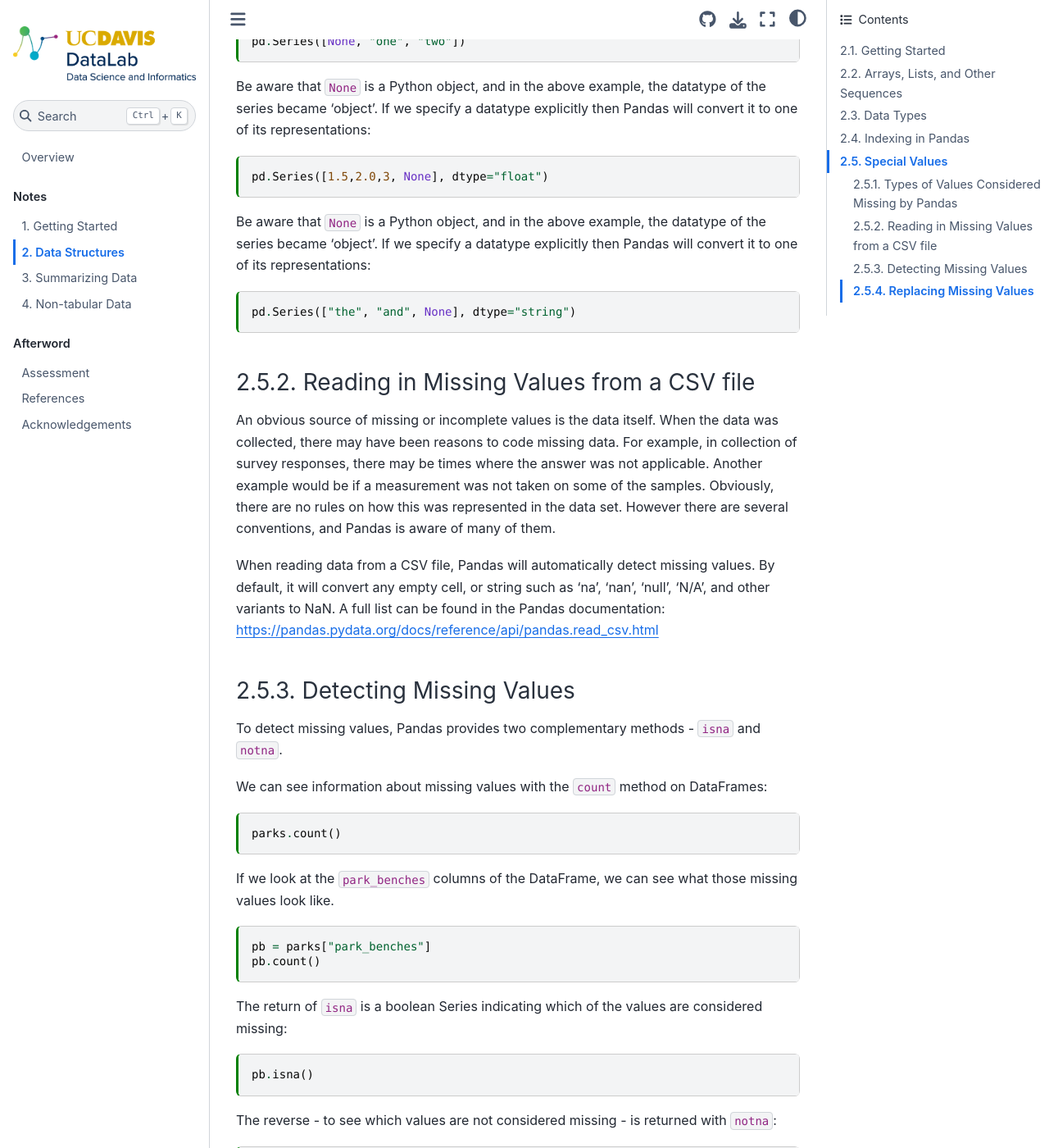
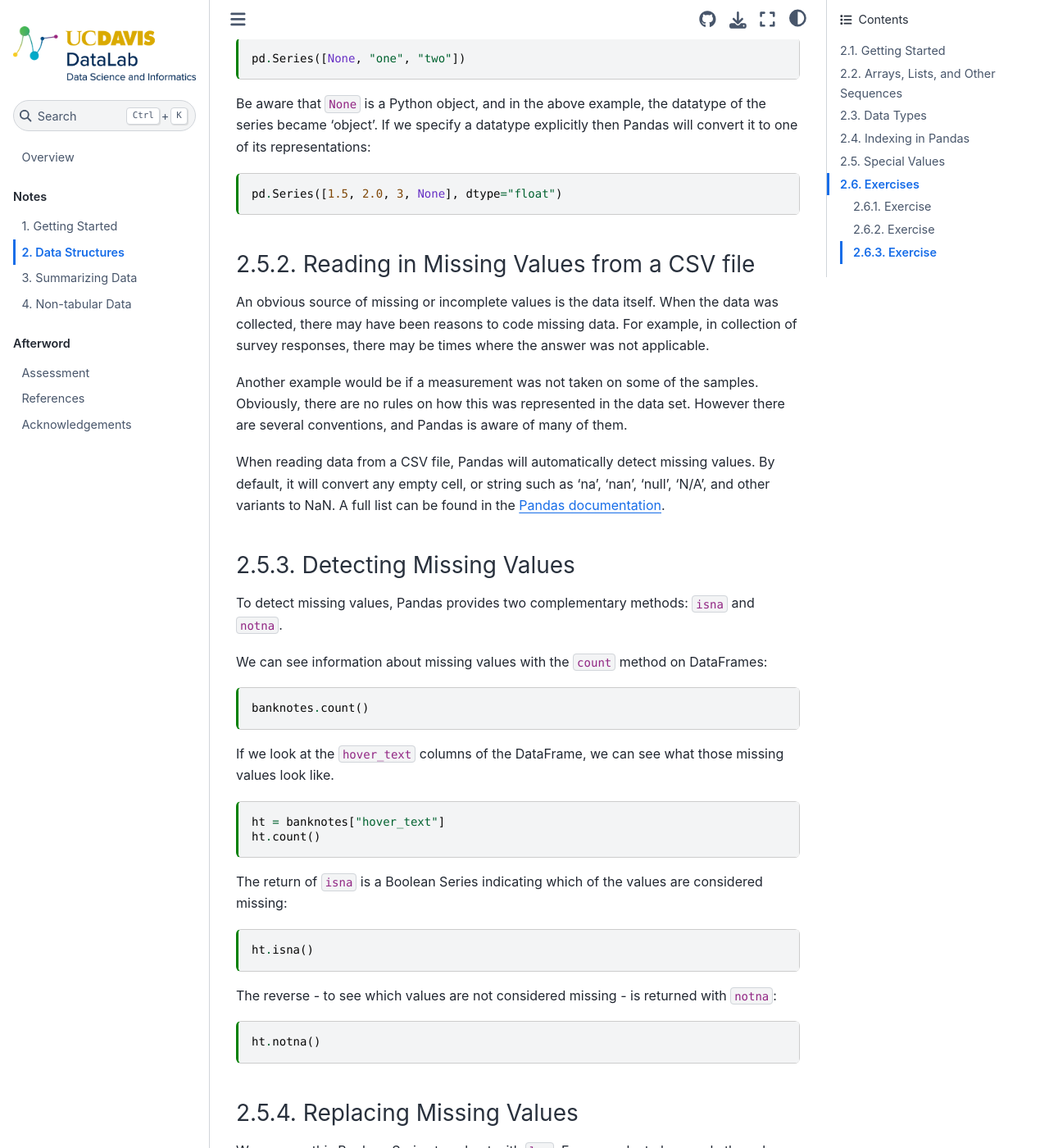
Before and after one commit to ucdavisdatalab/workshop_python_basics, a Jupyter Book: the page built from chapters/02_pandas-basics.md, in a window 1280 px wide and 1400 px high, scrolled down 14724 px. Shown: the whole window at 82% size. Built offline with Jupyter Book 1.0.4 settings and Sphinx 7.4.7 and the Sphinx Book theme 1.1.4, drawn with Linux system fonts in a browser that asks for light colours; some of the changed text lies outside the part shown.

Commit message:
finishing draft rework of chapter 2

````diff
--- a/chapters/02_pandas-basics.md
+++ b/chapters/02_pandas-basics.md
@@ -95,6 +94,9 @@
 * reshape and transform data
 * subset and filter data
 * merge and combine data
+
+Here are a few examples of the extra metadata a Series contains (more on this
+later):
 
 ```{code-cell}
 bill_value.name
@@ -718,14 +720,13 @@
 ```
 
 
+(special-values)=
+Special Values
+--------------
 
-```{code-cell}
-parks = pd.read_csv("data/parks_final.csv")
-```
-## Special Values
-
-Often times, the data we have will work with has missing, or invalid data.
-Its important to understand these values, and how to work with them in Pandas.
+You may have noticed that some of the data in `banknotes` is missing. This is
+common, and it's important to understand how to handle missing or invalid
+values.
 
 There are many reasons that could cause these values to be missing or incomplete,
 and as a result, Pandas provides lots of flexibility for detecting and handling
@@ -734,17 +735,22 @@
 In Pandas, these special values, are generally treated as missing values
 in the dataset, and are represented by the NumPy `nan` type. This reduces
 some of the nuance of data values and types, but was seemingly done
-for computational preformance reasons.
+for computational performance reasons.
 
+```{code-cell}
+banknotes.iloc[-25]
+```
+
+(missing-values-in-pandas)=
 ### Types of Values Considered Missing by Pandas
 
-In addition to `np.nan` (which displays as NaN), Pandas interprets
-several other values as missing.
-This includes Python's `None` type, as well as Pandas' experimental `NA` types.
+In addition to `np.nan` (which displays as NaN), Pandas interprets several
+other values as missing.  This includes Python's `None` type, as well as
+Pandas' experimental `NA` types.
 
-Python's `None` type represents something that has no value.
-It often comes about as the return of a function, if something hasn't
-been defined yet, or if something wasn't found.
+Python's `None` type represents something that has no value. It often comes
+about as the return of a function, if something hasn't been defined yet, or if
+something wasn't found.
 
 When creating a Series, we can pass this value:
 ```{code-cell}
@@ -755,84 +761,134 @@
 datatype of the series became 'object'. If we specify a datatype explicitly
 then Pandas will convert it to one of its representations:
 ```{code-cell}
-pd.Series([1.5,2.0,3, None], dtype="float")
+pd.Series([1.5, 2.0, 3, None], dtype="float")
 ```
 
-Be aware that `None` is a Python object, and in the above example, the
-datatype of the series became 'object'. If we specify a datatype explicitly
-then Pandas will convert it to one of its representations:
-```{code-cell}
-pd.Series(["the", "and", None], dtype="string")
-```
 
+(missing-values-in-csvs)=
 ### Reading in Missing Values from a CSV file
 
 An obvious source of missing or incomplete values is the data itself.
 When the data was collected, there may have been reasons to code missing data.
 For example, in collection of survey responses, there may be times where the
 answer was not applicable.
+
 Another example would be if a measurement was not taken on some of the samples.
 Obviously, there are no rules on how this was represented in the data set.
 However there are several conventions, and Pandas is aware of many of them.
 
 When reading data from a CSV file, Pandas will automatically detect missing
-values.
-By default, it will convert any empty cell, or string such as 'na', 'nan', 'null',
-'N/A', and other variants to NaN.
-A full list can be found in the Pandas documentation: https://pandas.pydata.org/docs/reference/api/pandas.read_csv.html
+values. By default, it will convert any empty cell, or string such as 'na',
+'nan', 'null', 'N/A', and other variants to NaN.  A full list can be found in
+the [Pandas documentation][readcsv].
 
 
+[readcsv]: https://pandas.pydata.org/docs/reference/api/pandas.read_csv.html
+
+
+(detecting-missing-values)=
 ### Detecting Missing Values
 
-To detect missing values, Pandas provides two complementary methods -
-`isna` and `notna`.
+To detect missing values, Pandas provides two complementary methods: `isna` and
+`notna`.
 
 We can see information about missing values with the `count` method on
 DataFrames:
+
 ```{code-cell}
-parks.count()
+banknotes.count()
 ```
 
-If we look at the `park_benches` columns of the DataFrame, we can see what
+If we look at the `hover_text` columns of the DataFrame, we can see what
 those missing values look like.
+
 ```{code-cell}
-pb = parks["park_benches"]
-pb.count()
+ht = banknotes["hover_text"]
+ht.count()
 ```
 
-The return of `isna` is a boolean Series indicating which of the values
-are considered missing:
+The return of `isna` is a Boolean Series indicating which of the values are
+considered missing:
+
 ```{code-cell}
-pb.isna()
+ht.isna()
 ```
 
 The reverse - to see which values are not considered missing - is returned
 with `notna`:
+
 ```{code-cell}
-pb.notna()
+ht.notna()
 ```
 
+(replacing-missing-values)=
 ### Replacing Missing Values
 
-We can use this boolean Series to subset.
-For example, to keep only the values that aren't missing:
+We can use this Boolean Series to subset with `loc`. For example, to keep only
+the values that aren't missing:
+
 ```{code-cell}
-pb.loc[pb.notna()]
+ht.loc[ht.notna()]
 ```
 
 Pandas also provides a shortcut with the `dropna` method:
+
 ```{code-cell}
-pb.dropna()
+ht.dropna()
 ```
 
 Another strategy may be to fill the missing values. We could do so using the
 `fillna` method:
+
 ```{code-cell}
-pb.fillna(-1)
+ht.fillna(-1, inplace=True)
+ht
 ```
 
-Additionally, the data set may have its own indicator for missing values,
-e.g "" or 0. We can convert those to missing using the `replace` method:
+Additionally, the data set may have its own indicator for missing values, e.g
+"" or 0. We can convert those to missing using the `replace` method:
+
 ```{code-cell}
-pb.replace(-1, np.nan)
+ht.replace(-1, np.nan)
 ```
+
+
+Exercises
+---------
+
+### Exercise
+
+Python's `range` function offers another way to create a sequence. Read the
+help file for this function.
+
+Python's `range` function offers another way to create a sequence of numbers.
+Read the help file for this function.
+
+1. Create an example range. How does this differ from a list?
+2. Describe the three arguments that you can use in `range`. Give examples of
+  each.
+3. Convert one of those ranges to a list and print it to screen. What changes
+  in the way Python represents this sequence?
+
+
+### Exercise
+
+Return to the discussion in {numref}`coercion-and-conversion`.
+
+1. Why does `"3" + 4` raise an error?
+2. Why does `True - 1` return 0?
+3. Why does `int(4.6) < 4.6` return `True`?
+
+
+### Exercise
+
+Use a search engine or consult StackOverflow to figure out how to subset a
+DataFrame with multiple conditions.
+
+1. Create a new DataFrame from `banknotes` with the following conditions:
+  * Current bill value is less than or equal to 20
+  * Gender is female
+  * Contains the columns `country`, `name`, `comments`, `has_portrait`
+2. Use a Pandas function to count the number of entries that have portraits.
+  How many are there?
+3. Return the last available comment. What does it say?
````
Also changed, not shown: other parts of chapters/02_pandas-basics.md (+2 -3 lines).
